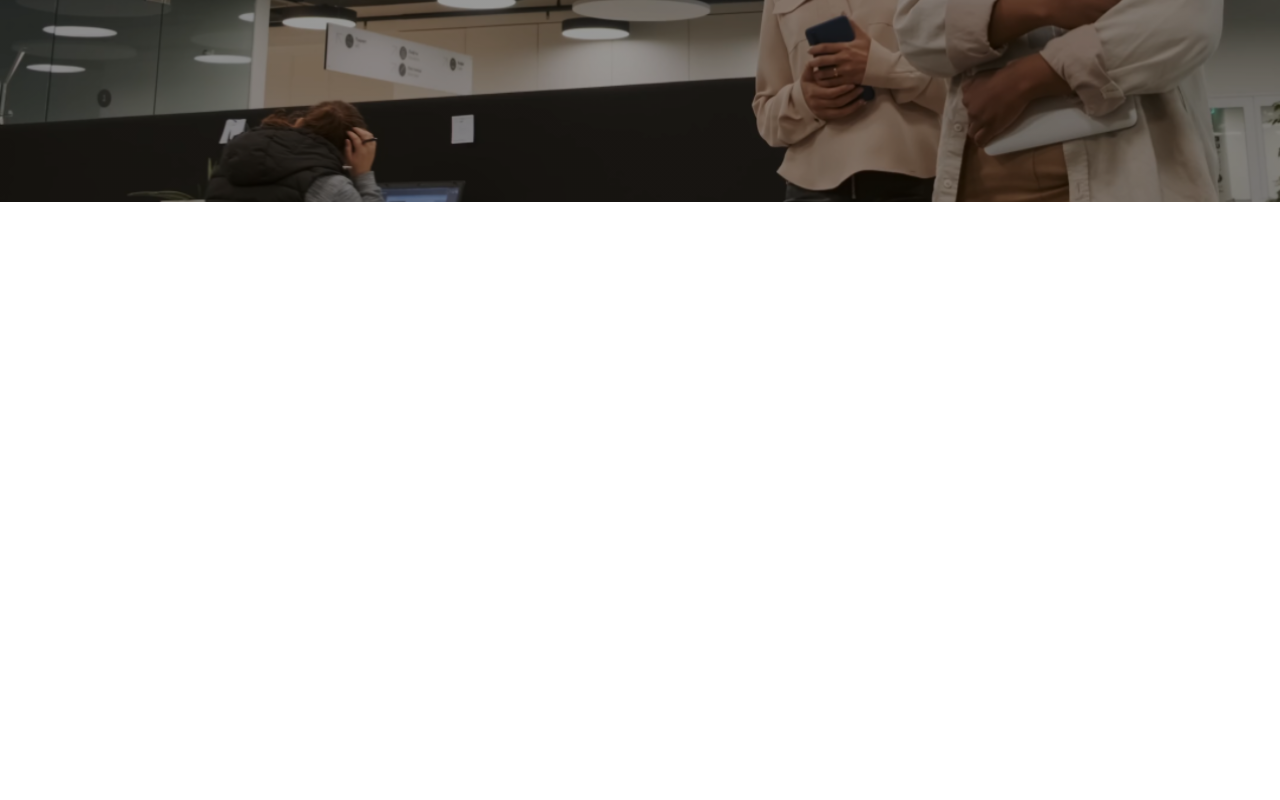
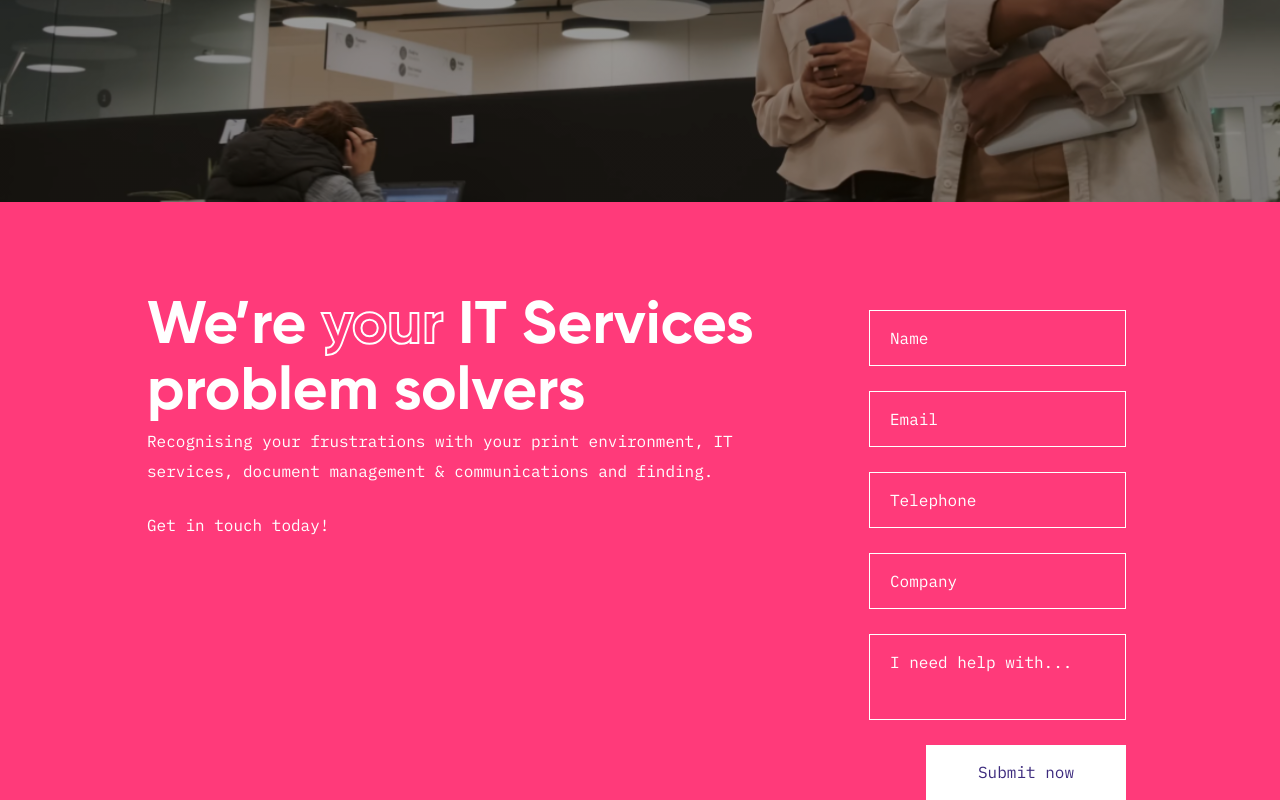
Before and after one commit to IrynaBondarenko7/alt-dev-test, a React (Vite) app: page / in a window 1280 px wide. Shown: the part 5625-6425 px from the top of the page. Before the commit the page ends 5827 px from the top, so only its background shows below. Built offline with nearby package versions, Linux system fonts and the light colour scheme.

Commit message:
created contacts section & styling

```diff
--- a/src/App.jsx
+++ b/src/App.jsx
@@ -1,6 +1,7 @@
 import "./App.css";
 import { AboutSection } from "./components/AboutSection";
 import { CaseSection } from "./components/CaseSection";
+import { ContactsSection } from "./components/ContactsSection";
 import { Header } from "./components/Header";
 import { HeroSection } from "./components/HeroSection";
 import { InsightsSection } from "./components/InsightsSection";
@@ -20,6 +21,11 @@ function App() {
         <InsightsSection />
         <TeamSection />
         <ProductivitySection />
+        <div className="bg-thirdBgColour">
+          <div className="container pt-[92px]">
+            <ContactsSection />
+          </div>
+        </div>
       </main>
     </>
   );
--- /dev/null
+++ b/src/components/ContactsSection.jsx
@@ -0,0 +1,59 @@
+export const ContactsSection = () => {
+  return (
+    <section
+      className="pl-[147px] pr-[175px] text-white flex gap-[115px]"
+      id="contact"
+    >
+      <div>
+        <h2 className="font-gilroy text-[60px] font-bold leading-[1.1] w-[607px]">
+          We’re <span className="text-stroke text-transparent">your</span> IT
+          Services problem solvers
+        </h2>
+        <p className="font-ibm-plex-mono text-16px leading-[30px] mb-6 w-[596px]">
+          Recognising your frustrations with your print environment, IT
+          services, document management & communications and finding.
+        </p>
+        <p className="font-ibm-plex-mono text-16px leading-[30px]">
+          Get in touch today!
+        </p>
+      </div>
+      <form className="flex flex-col gap-[25px] w-full mt-4">
+        <input
+          type="text"
+          name="name"
+          placeholder="Name"
+          className="bg-transparent border-[1px] border-white text-white placeholder:text-white px-5 py-[12px] font-ibm-plex-mono text-[16px] leading-[30px] focus:outline-white"
+        />
+        <input
+          type="email"
+          name="email"
+          placeholder="Email"
+          className="bg-transparent border-[1px] border-white text-white placeholder:text-white px-5 py-[12px] font-ibm-plex-mono text-[16px] leading-[30px] focus:outline-white"
+        />
+        <input
+          type="text"
+          name="telephone"
+          placeholder="Telephone"
+          className="bg-transparent border-[1px] border-white text-white placeholder:text-white px-5 py-[12px] font-ibm-plex-mono text-[16px] leading-[30px] focus:outline-white"
+        />
+        <input
+          type="text"
+          name="company"
+          placeholder="Company"
+          className="bg-transparent border-[1px] border-white text-white placeholder:text-white px-5 py-[12px] font-ibm-plex-mono text-[16px] leading-[30px] focus:outline-white"
+        />
+        <textarea
+          name="message"
+          placeholder="I need help with..."
+          className="resize-none bg-transparent border-[1px] border-white text-white placeholder:text-white px-5 py-[12px] font-ibm-plex-mono text-[16px] leading-[30px] focus:outline-white"
+        ></textarea>
+        <button
+          type="submit"
+          className="bg-white text-secondBtnTextColour text-[16px] leading-[30px] text-center w-[200px] pt-[12px] pb-[13px] font-ibm-plex-mono self-end"
+        >
+          Submit now
+        </button>
+      </form>
+    </section>
+  );
+};
--- a/src/index.css
+++ b/src/index.css
@@ -54,7 +54,7 @@ body {
       rgba(0, 0, 0, 0.15),
       rgba(0, 0, 0, 0.15)
     ),
-    url("/public/images/case-1.png");
+    url("/images/case-1.png");
   background-repeat: no-repeat, no-repeat;
   background-size: cover, cover;
 }
@@ -134,3 +134,8 @@ body {
   background-repeat: no-repeat;
   background-size: auto, 1522px;
 }
+
+.text-stroke {
+  -webkit-text-stroke-width: 2px;
+  -webkit-text-stroke-color: #fff;
+}
```
